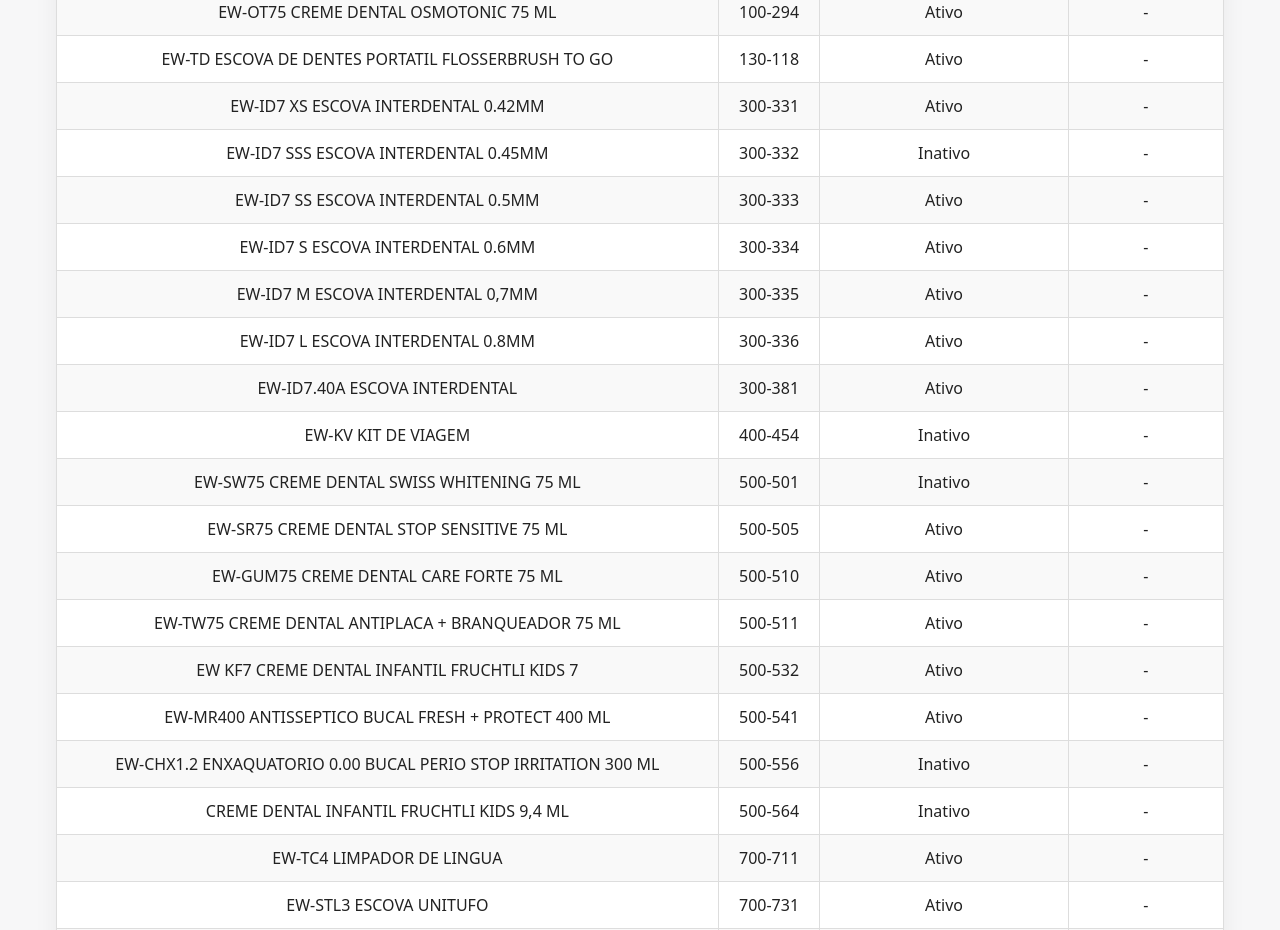
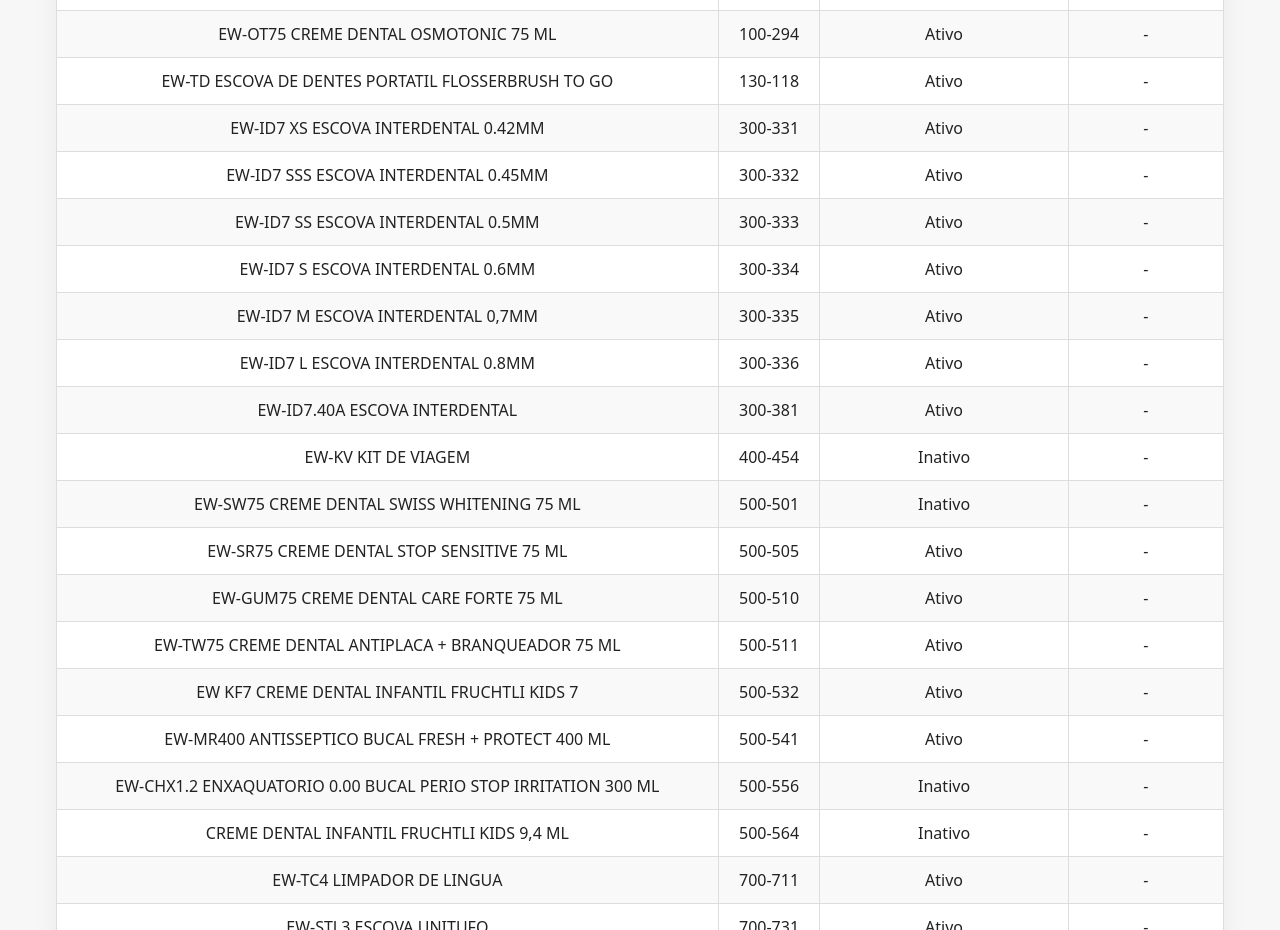
Before and after one commit to LuisSantosz/tabela-de-produtos, a plain HTML site: page index.html in a window 1280 px wide. Shown: the part 2820-3750 px from the top of the page. Drawn offline with Linux system fonts and the light colour scheme.

Commit message:
Atualização

```diff
--- a/index.html
+++ b/index.html
@@ -361,9 +361,9 @@
 <tr><td>EW-GUMP ESCOVA DE DENTES PRO GUMS</td><td class="sku-col">100-256</td><td class="status-col">Ativo</td><td>-</td></tr>
 <tr><td>EW-BORTHO24 ESCOVA DE DENTES PRO ORTHO IN BULK</td><td class="sku-col">100-279</td><td class="status-col">Inativo</td><td>-</td></tr>
 <tr><td>EW-OT75 CREME DENTAL OSMOTONIC 75 ML</td><td class="sku-col">100-294</td><td class="status-col">Ativo</td><td>-</td></tr>
-<tr><td>EW-TD ESCOVA DE DENTES PORTATIL FLOSSERBRUSH TO GO</td><td class="sku-col">130-118</td><td class="status-col">Ativo</td><td>-</td></tr>
+<tr><td>EW-TD ESCOVA DE DENTES PORTATIL FLOSSERBRUSH TO GO</td><td class="sku-col">130-118</td><td class="status-col">Ativo</td><td>-</td></tr>S
 <tr><td>EW-ID7 XS ESCOVA INTERDENTAL 0.42MM</td><td class="sku-col">300-331</td><td class="status-col">Ativo</td><td>-</td></tr>
-<tr><td>EW-ID7 SSS ESCOVA INTERDENTAL 0.45MM</td><td class="sku-col">300-332</td><td class="status-col">Inativo</td><td>-</td></tr>
+<tr><td>EW-ID7 SSS ESCOVA INTERDENTAL 0.45MM</td><td class="sku-col">300-332</td><td class="status-col">Ativo</td><td>-</td></tr>
 <tr><td>EW-ID7 SS ESCOVA INTERDENTAL 0.5MM</td><td class="sku-col">300-333</td><td class="status-col">Ativo</td><td>-</td></tr>
 <tr><td>EW-ID7 S ESCOVA INTERDENTAL 0.6MM</td><td class="sku-col">300-334</td><td class="status-col">Ativo</td><td>-</td></tr>
 <tr><td>EW-ID7 M ESCOVA INTERDENTAL 0,7MM</td><td class="sku-col">300-335</td><td class="status-col">Ativo</td><td>-</td></tr>
```
